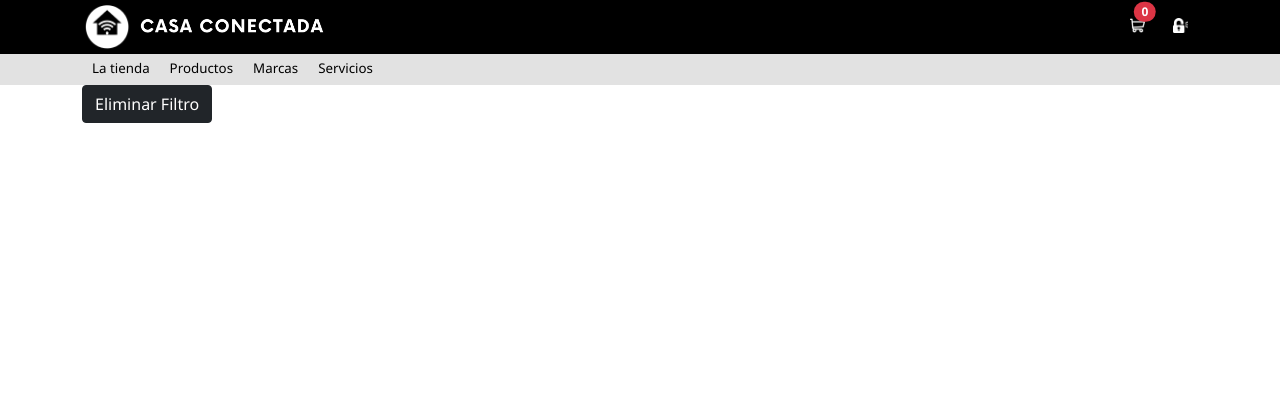
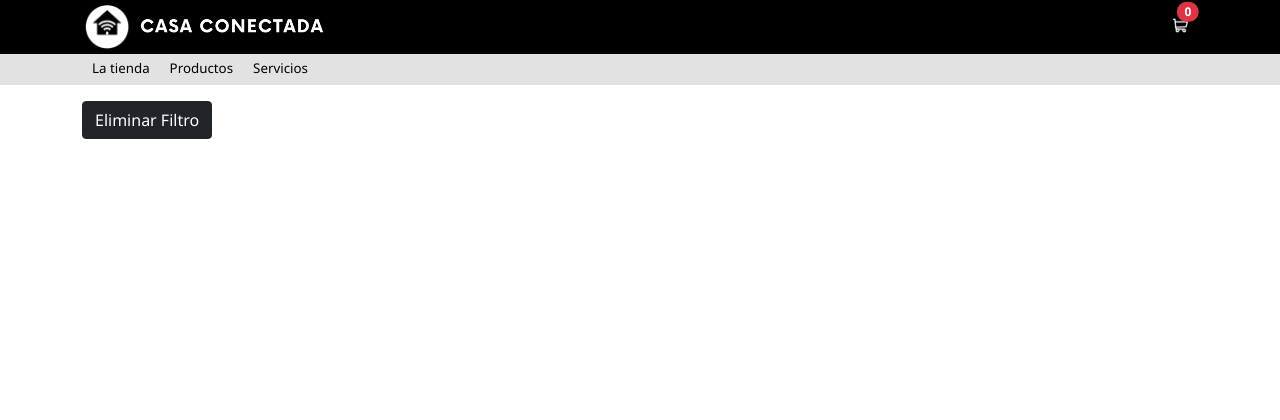
Before and after one commit to RonGarciaGuerrero/ProyectoIntegrado, a PHP site: page /web/seccionProductos.html in a window 1280 px wide. Shown: the top 420 px of the page. Run offline with PHP 8.4, Linux system fonts and the light colour scheme; data that the repository does not hold is empty.

Commit message:
cambios en el header, eliminación del icono login en todas las páginas excepto el index y eliminacion de la seccion marcas

```diff
--- a/casaConectada/index.html
+++ b/casaConectada/index.html
@@ -37,7 +37,7 @@
         <!-- Se usa un contenedor para centrar la página -->
         <a href="#"><div class="secciones">
           <div class="container">
-          <a href="./web/laTienda.html"><div class="sec">La tienda</div></a></a><a href="./web/seccionProductos.html"><div class="sec">Productos</div></a><a href="./web/marcas.html"><div class="sec">Marcas</div></a><a href="./web/servicios.html"><div class="sec">Servicios</div></a><div style="clear: both;"></div></div>
+          <a href="./web/laTienda.html"><div class="sec">La tienda</div></a></a><a href="./web/seccionProductos.html"><div class="sec">Productos</div></a><a href="./web/servicios.html"><div class="sec">Servicios</div></a><div style="clear: both;"></div></div>
         </div>
       </nav>
     </header>
--- a/casaConectada/php/producto.php
+++ b/casaConectada/php/producto.php
@@ -107,10 +107,6 @@ class Producto{
             }
         }
 
-        /*if(!array_key_exists("file1",$_REQUEST)){
-            array_push($errores,'Debe agregar tres fotos');
-        }*/
-
         //una vez terminadas las validaciones o se guarda el producto o se devuelven errores
         if(count($errores)==0){
 
@@ -120,7 +116,6 @@ class Producto{
         }else{
             $resultado['guardado']=false;
             $resultado['errores']=$errores;
-
 
         }
 
--- a/casaConectada/scripts/gestionarPedidosAdmin.js
+++ b/casaConectada/scripts/gestionarPedidosAdmin.js
@@ -1,7 +1,7 @@
 $("document").ready(function() {
     $("#estatus-pedido").submit(function(e){
         e.preventDefault();
-
+//este actualiza el status del pedido
         $.ajax({
             type:"POST",//Porque se estan modificando datos en la bbdd
             url: "../PHP/checkout.php",
--- a/casaConectada/web/admin.php
+++ b/casaConectada/web/admin.php
@@ -34,13 +34,13 @@
             <nav>
                 <a href="#"><div class="secciones">
                   <div class="container">
-                  <a href="./laTienda.html"><div class="sec">La tienda</div></a></a><a href="./seccionProductos.html"><div class="sec">Productos</div></a><a href="./marcas.html"><div class="sec">Marcas</div></a><a href="./servicios.html"><div class="sec">Servicios</div></a><div style="clear: both;"></div></div>
+                  <a href="./laTienda.html"><div class="sec">La tienda</div></a></a><a href="./seccionProductos.html"><div class="sec">Productos</div></a><a href="./servicios.html"><div class="sec">Servicios</div></a><div style="clear: both;"></div></div>
                 </div>
               </nav>
           </header>
         <main>
             <!--  -->
-          <div class="container-fluid mt-5 bg-light py-5">
+          <div class="container mt-5 bg-light py-5">
             <h2 class="text-center">Bienvenido a Administración de Casa Conectada</h2>
             <h4 class="py-1">Usuario:</h4>
             <h6 class="py-1">
--- a/casaConectada/web/gestionarPedidos.php
+++ b/casaConectada/web/gestionarPedidos.php
@@ -37,7 +37,7 @@
             <nav>
                 <a href="#"><div class="secciones">
                   <div class="container">
-                  <a href="./laTienda.html"><div class="sec">La tienda</div></a></a><a href="./seccionProductos.html"><div class="sec">Productos</div></a><a href="./marcas.html"><div class="sec">Marcas</div></a><a href="./servicios.html"><div class="sec">Servicios</div></a><div style="clear: both;"></div></div>
+                  <a href="./laTienda.html"><div class="sec">La tienda</div></a></a><a href="./seccionProductos.html"><div class="sec">Productos</div></a><a href="./servicios.html"><div class="sec">Servicios</div></a><div style="clear: both;"></div></div>
                 </div>
               </nav>
           </header>
--- a/casaConectada/web/gestionarProductos.php
+++ b/casaConectada/web/gestionarProductos.php
@@ -39,7 +39,7 @@
         <nav>
             <a href="#"><div class="secciones">
               <div class="container">
-              <a href="./laTienda.html"><div class="sec">La tienda</div></a></a><a href="./seccionProductos.html"><div class="sec">Productos</div></a><a href="./marcas.html"><div class="sec">Marcas</div></a><a href="./servicios.html"><div class="sec">Servicios</div></a><div style="clear: both;"></div></div>
+              <a href="./laTienda.html"><div class="sec">La tienda</div></a></a><a href="./seccionProductos.html"><div class="sec">Productos</div></a><a href="./servicios.html"><div class="sec">Servicios</div></a><div style="clear: both;"></div></div>
             </div>
           </nav>
     </header>
--- a/casaConectada/web/login.html
+++ b/casaConectada/web/login.html
@@ -25,7 +25,7 @@
             <nav>
                 <a href="#"><div class="secciones">
                   <div class="container">
-                  <a href="./laTienda.html"><div class="sec">La tienda</div></a></a><a href="./seccionProductos.html"><div class="sec">Productos</div></a><a href="./marcas.html"><div class="sec">Marcas</div></a><a href="./servicios.html"><div class="sec">Servicios</div></a><div style="clear: both;"></div></div>
+                  <a href="./laTienda.html"><div class="sec">La tienda</div></a></a><a href="./seccionProductos.html"><div class="sec">Productos</div></a><a href="./servicios.html"><div class="sec">Servicios</div></a><div style="clear: both;"></div></div>
                 </div>
               </nav>
           </header>
--- a/casaConectada/web/mostrarDetallePedido.php
+++ b/casaConectada/web/mostrarDetallePedido.php
@@ -45,7 +45,7 @@
             <nav>
                 <a href="#"><div class="secciones">
                   <div class="container">
-                  <a href="./laTienda.html"><div class="sec">La tienda</div></a></a><a href="./seccionProductos.html"><div class="sec">Productos</div></a><a href="./marcas.html"><div class="sec">Marcas</div></a><a href="./servicios.html"><div class="sec">Servicios</div></a><div style="clear: both;"></div></div>
+                  <a href="./laTienda.html"><div class="sec">La tienda</div></a></a><a href="./seccionProductos.html"><div class="sec">Productos</div></a><a href="./servicios.html"><div class="sec">Servicios</div></a><div style="clear: both;"></div></div>
                 </div>
               </nav>
           </header>
--- a/casaConectada/web/seccionProductos.html
+++ b/casaConectada/web/seccionProductos.html
@@ -21,26 +21,25 @@
         <a href="../index.html"><img src="../img/logoTexto.png" alt="Casa Conectada" height="25px" class="casa"></a>
         <div class="login">
           <!-- Aqui se inserta el badge de bootstrap para que avise de los productos que estan metidos en el carrito con el localStorage -->
-          <a class="position-relative d-inline-block mx-4" href="./carrito.html">
+          <a class="position-relative d-inline-block me-0" href="./carrito.html">
             <img src="../img/icons/shopping-cart.png" alt="carrito" height="15px" title="Carrito">
               <span id="badge" class="position-absolute top-0 start-100 translate-middle badge rounded-pill bg-danger">
                 <span class="visually-hidden">Productos en el carrito</span>
               </span>
           </a>
-          <a href="./login.html"><img src="../img/icons/padlock.png" alt="login" height="15px" title="Login"></a>
         </div>
         </div>
       </div>
       <nav>
         <a href="#"><div class="secciones">
           <div class="container">
-          <a href="./laTienda.html"><div class="sec">La tienda</div></a></a><a href="./seccionProductos.html"><div class="sec">Productos</div></a><a href="./marcas.html"><div class="sec">Marcas</div></a><a href="./servicios.html"><div class="sec">Servicios</div></a><div style="clear: both;"></div></div>
+          <a href="./laTienda.html"><div class="sec">La tienda</div></a></a><a href="./seccionProductos.html"><div class="sec">Productos</div></a><a href="./servicios.html"><div class="sec">Servicios</div></a><div style="clear: both;"></div></div>
         </div>
       </nav>
     </header>
 <main>
   <!-- pintar los botones de forma dinámica -->
-  <div class="filtros container">
+  <div class="filtros container mt-3">
 
   </div>
   <div id="seccionProductos" class="d-flex flex-wrap justify-content-around m-3"></div><!-- aqui es donde se van metiendo los productos mediante javaScript // añado clases de bootstrap-->
```
Also changed, not shown: Lista.txt (+7 -2 lines), casaConectada/web/carrito.html (+3 -5 lines), casaConectada/web/checkout.html (+3 -4 lines), casaConectada/web/laTienda.html (+4 -4 lines), casaConectada/web/marcas.html (+3 -4 lines), casaConectada/web/producto.html (+4 -5 lines), casaConectada/web/servicios.html (+5 -5 lines), 1 other file.
